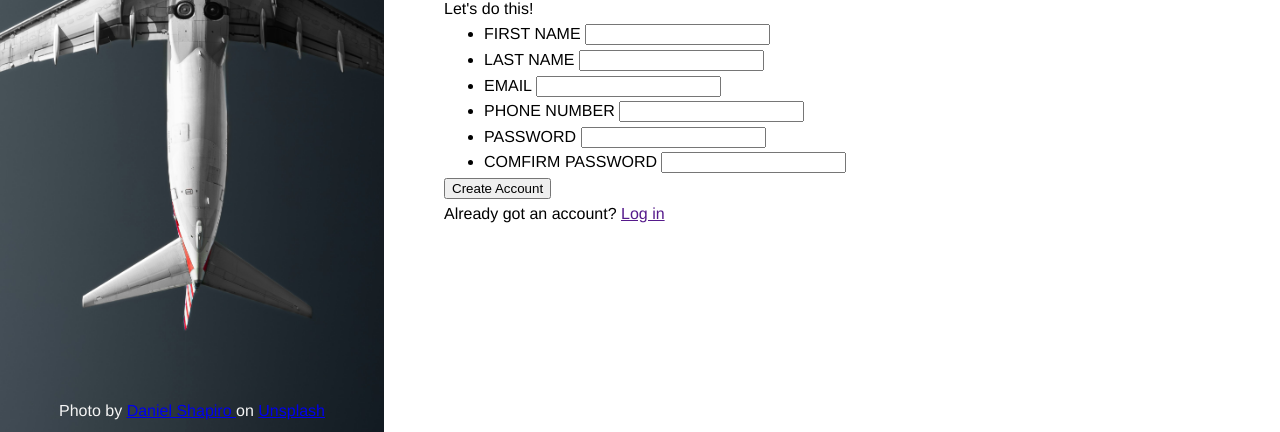
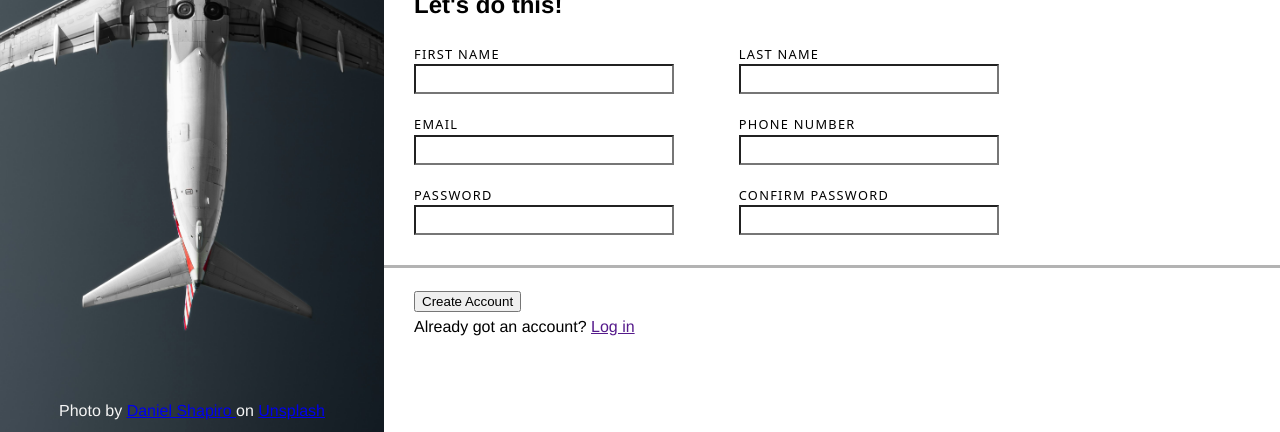
Before and after one commit to jorgitoxo/Sign-up-Form, a plain HTML site: page index.html in a window 1280 px wide. Shown: the part 368-800 px from the top of the page. Drawn offline with Linux system fonts and the light colour scheme.

Commit message:
Right panel work
Styled mid section structure
Removed input default style
Adjusted HTML strucuture, unnecessary span tag

```diff
--- a/CSS/stylesheet.css
+++ b/CSS/stylesheet.css
@@ -37,8 +37,6 @@ body {
     margin-top: 20vh;
     background-color: hsla(0, 0%, 9%, 0.301);
     padding-left: 100px;
-
-
     /* filter: invert(0.9); */
     /* mix-blend-mode: color-burn; */
 }
@@ -62,11 +60,18 @@ body {
 #right-panel {
     width: 70vw;
     padding-top: 120px;
-    padding-left: 60px;
 }
 
-#right-panel div:first-of-type > p {
-    font-size: 1.6rem;
+#right-panel > div,
+#right-panel > form {
+    padding-left: 30px;
+}
+
+#right-panel div:first-of-type > p,
+form > p {
+    font-size: 1.5rem;
+    font-weight: 600;
+    margin-bottom: 20px;
 }
 
 #right-panel div:first-of-type > p + p{
@@ -74,6 +79,48 @@ body {
     margin-bottom: 60px;
 }
 
+ul {
+    display: flex;
+    flex-wrap: wrap;
+    list-style: none;
+    padding: 0;
+
+    row-gap: 20px;
+
+    padding-bottom: 30px;
+    width: 75%;
+}
+
+li {
+    width: 50%;
+}
+
+label {
+    display: block;
+    width: fit-content;
+
+    font-family: system-ui, sans-serif;
+    font-size: 0.8em;
+    letter-spacing: 0.1em;
+}
+
+input {
+    font-family: inherit;
+    font-size: 100%;
+    padding: 4px 8px;
+    margin: 0;
+
+    appearance: none;
+    -webkit-appearance: none;
+
+    min-width: 80%;
+}
+
+form {
+    border-bottom: solid 3px hsl(0, 0%, 70%);
+    margin-bottom: 20px;
+}
+
 @font-face {
     font-family: 'ComicRunes';
     src: url('../Fonts/ComicRunes.woff2') format('woff2'),
--- a/index.html
+++ b/index.html
@@ -40,27 +40,27 @@
 
             <ul id="main-container">
                 <li>
-                    <label for="fname"><span>FIRST NAME</span></label>
+                    <label for="fname">FIRST NAME</label>
                     <input type="text" id="fname" name="fname">
                 </li>
                 <li>
-                    <label for="lname"><span>LAST NAME</span></label>
+                    <label for="lname">LAST NAME</label>
                     <input type="text" name="lname" id="lname">
                 </li>
                 <li>
-                    <label for="emailaddress"><span>EMAIL</span></label>
+                    <label for="emailaddress">EMAIL</label>
                     <input type="email" name="emailaddress" id="emailaddress">
                 </li>
                 <li>
-                    <label for="telnumber"><span>PHONE NUMBER</span></label>
+                    <label for="telnumber">PHONE NUMBER</label>
                     <input type="tel" name="telnumber" id="telnumber">
                 </li>
                 <li>
-                    <label for="pass"><span>PASSWORD</span></label>
+                    <label for="pass">PASSWORD</label>
                     <input type="password" name="pass" id="pass">
                 </li>
                 <li>
-                    <label for="confirmpass"><span>COMFIRM PASSWORD</span></label>
+                    <label for="confirmpass">CONFIRM PASSWORD</label>
                     <input type="password" name="confirmpass" id="confirmpass">
                 </li>
             </ul>
```
